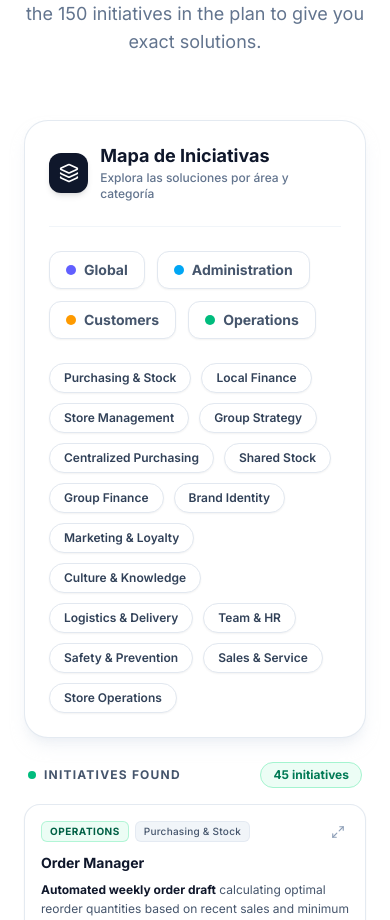
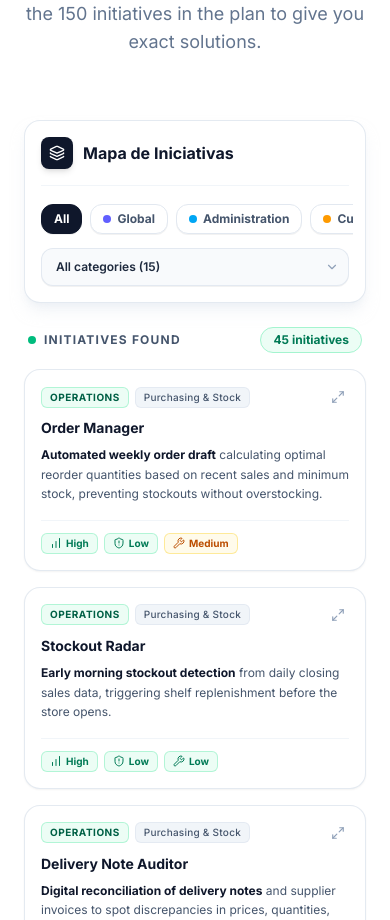
Before and after one commit to jordi2479/songarrit-canros-it, a Next.js app: page /en in a window 390 px wide. Shown: the part 11080-12000 px from the top of the page. Built offline with nearby package versions, Linux system fonts and the light colour scheme.

Commit message:
feat(mobile): optimizar filtros en móvil con chips deslizables y selector nativo compacto

```diff
--- a/src/components/prototipos/BuscadorSoluciones.tsx
+++ b/src/components/prototipos/BuscadorSoluciones.tsx
@@ -242,38 +242,100 @@ export function BuscadorSoluciones() {
     <div className="w-full max-w-6xl mx-auto flex flex-col gap-6">
 
       {/* BLOQUE 1: NAVEGACIÓN Y FILTROS VISUALES */}
-      <div className="w-full flex flex-col gap-6 bg-white border border-slate-200/90 rounded-3xl shadow-lg shadow-slate-200/50 p-6 md:p-8">
+      <div className="w-full flex flex-col gap-4 md:gap-6 bg-white border border-slate-200/90 rounded-2xl md:rounded-3xl shadow-lg shadow-slate-200/50 p-4 sm:p-6 md:p-8">
 
         {/* Cabecera del Panel */}
-        <div className="flex flex-col md:flex-row md:items-center justify-between gap-4">
-          <div className="flex items-center gap-3">
-            <div className="w-10 h-10 rounded-xl bg-slate-900 flex items-center justify-center text-white shadow-md">
-              <Layers className="w-5 h-5" />
+        <div className="flex items-center justify-between gap-3">
+          <div className="flex items-center gap-2.5 md:gap-3">
+            <div className="w-8 h-8 md:w-10 md:h-10 rounded-lg md:rounded-xl bg-slate-900 flex items-center justify-center text-white shadow-md shrink-0">
+              <Layers className="w-4 h-4 md:w-5 md:h-5" />
             </div>
             <div>
-              <h3 className="text-slate-900 font-bold text-lg leading-tight">
+              <h3 className="text-slate-900 font-bold text-base md:text-lg leading-tight">
                 Mapa de Iniciativas
               </h3>
-              <p className="text-xs text-slate-500 font-medium mt-0.5">Explora las soluciones por área y categoría</p>
+              <p className="text-[11px] md:text-xs text-slate-500 font-medium hidden sm:block mt-0.5">Explora las soluciones por área y categoría</p>
             </div>
           </div>
 
           {(areaFilter || categoriaFilter) && (
             <button
               onClick={() => { setAreaFilter(null); setCategoriaFilter(null); }}
-              className="px-4 py-2 text-xs font-semibold text-slate-600 hover:text-slate-900 bg-slate-50 hover:bg-slate-100 rounded-xl border border-slate-200 transition-colors flex items-center gap-2 cursor-pointer shadow-sm self-start md:self-auto"
+              className="px-3 py-1.5 md:px-4 md:py-2 text-xs font-semibold text-slate-600 hover:text-slate-900 bg-slate-50 hover:bg-slate-100 rounded-xl border border-slate-200 transition-colors flex items-center gap-1.5 cursor-pointer shadow-2xs shrink-0"
             >
-              <X className="w-4 h-4 text-red-500" />
-              <span>Restablecer vista</span>
+              <X className="w-3.5 h-3.5 text-red-500" />
+              <span>{isCa ? "Restablir" : isEn ? "Reset" : isDe ? "Zurücksetzen" : "Restablecer"}</span>
             </button>
           )}
         </div>
 
         <div className="w-full h-px bg-slate-100"></div>
 
+        {/* VISTA MOBILE (< md): Fila de Chips deslizable + Dropdown nativo */}
+        <div className="flex flex-col gap-3 md:hidden">
+          {/* Fila scroll horizontal para Bloques */}
+          <div className="flex items-center gap-2 overflow-x-auto no-scrollbar py-0.5 -mx-1 px-1">
+            <button
+              onClick={() => { setAreaFilter(null); setCategoriaFilter(null); }}
+              className={`px-3 py-1.5 rounded-xl text-xs font-bold shrink-0 transition-all border ${
+                !areaFilter
+                  ? 'bg-slate-900 text-white border-slate-900 shadow-2xs'
+                  : 'bg-white text-slate-600 border-slate-200 hover:bg-slate-50'
+              }`}
+            >
+              {isCa ? "Totes" : isEn ? "All" : isDe ? "Alle" : "Todas"}
+            </button>
+            {Object.entries(customAreaLabels).map(([key, label]) => {
+              const isActive = areaFilter === key;
+              return (
+                <button
+                  key={key}
+                  onClick={() => handleBloqueClick(key)}
+                  className={`px-3 py-1.5 rounded-xl text-xs font-bold border shrink-0 transition-all flex items-center gap-1.5 ${
+                    isActive
+                      ? AREA_THEMES[key as AreaId].light.pillActive
+                      : "bg-white text-slate-600 border-slate-200 shadow-2xs hover:bg-slate-50"
+                  }`}
+                >
+                  <div className={`w-2 h-2 rounded-full ${areaDotClasses[key]}`} />
+                  {label}
+                </button>
+              );
+            })}
+          </div>
+
+          {/* Selector desplegable estilizado para Categorías */}
+          <div className="relative">
+            <select
+              value={categoriaFilter || ""}
+              onChange={(e) => setCategoriaFilter(e.target.value ? e.target.value : null)}
+              className="w-full appearance-none bg-slate-50 hover:bg-slate-100 text-slate-800 text-xs font-semibold py-2.5 pl-3.5 pr-8 rounded-xl border border-slate-200/90 focus:outline-none focus:ring-2 focus:ring-emerald-500/20 transition-colors cursor-pointer shadow-2xs"
+            >
+              <option value="">
+                {areaFilter
+                  ? (isCa ? `Totes les categories de ${customAreaLabels[areaFilter] || areaFilter}` : isEn ? `All categories in ${customAreaLabels[areaFilter] || areaFilter}` : isDe ? `Alle Kategorien in ${customAreaLabels[areaFilter] || areaFilter}` : `Todas las categorías de ${customAreaLabels[areaFilter] || areaFilter}`)
+                  : (isCa ? "Totes les categories (15)" : isEn ? "All categories (15)" : isDe ? "Alle Kategorien (15)" : "Todas las categorías (15)")
+                }
+              </option>
+              {localizedCatalogoAreas
+                .filter(cat => !areaFilter || cat.area === areaFilter)
+                .map(cat => (
+                  <option key={cat.id} value={cat.titulo}>
+                    {cat.titulo}
+                  </option>
+              ))}
+            </select>
+            <div className="pointer-events-none absolute inset-y-0 right-0 flex items-center px-2.5 text-slate-400">
+              <ChevronDown className="w-3.5 h-3.5" />
+            </div>
+          </div>
+        </div>
+
+        {/* VISTA DESKTOP (>= md): Exactamente idéntica a la actual */}
+        <div className="hidden md:flex md:flex-col md:gap-6">
           {/* 1. Macro-Áreas (Toggles) */}
           <div className="flex flex-wrap gap-3 items-center">
-          <span className="text-xs font-bold uppercase tracking-widest text-slate-400 mr-2 hidden sm:block">Áreas:</span>
+            <span className="text-xs font-bold uppercase tracking-widest text-slate-400 mr-2">Áreas:</span>
             {Object.entries(customAreaLabels).map(([key, label]) => {
               const isActive = areaFilter === key;
               return (
@@ -295,7 +357,7 @@ export function BuscadorSoluciones() {
 
           {/* 2. Categorías (Nube fluida) */}
           <div className="flex flex-wrap gap-2.5 items-center">
-          <span className="text-xs font-bold uppercase tracking-widest text-slate-400 mr-2 hidden sm:block">Categorías:</span>
+            <span className="text-xs font-bold uppercase tracking-widest text-slate-400 mr-2">Categorías:</span>
             {localizedCatalogoAreas.map(cat => {
               const isActiveArea = areaFilter === cat.area;
               const isFaded = areaFilter && !isActiveArea;
@@ -321,6 +383,8 @@ export function BuscadorSoluciones() {
               )
             })}
           </div>
+        </div>
+
       </div>
 
       {/* BLOQUE 2: MURAL DE INICIATIVAS */}
```
Lines whose indentation alone changed are shown as unchanged.
